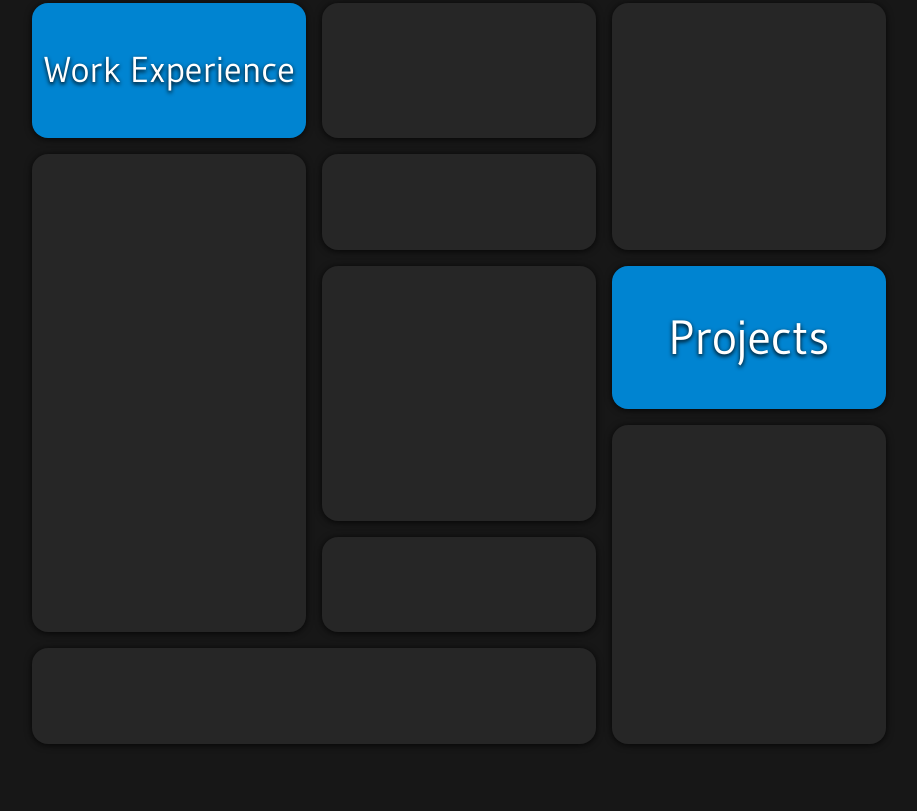
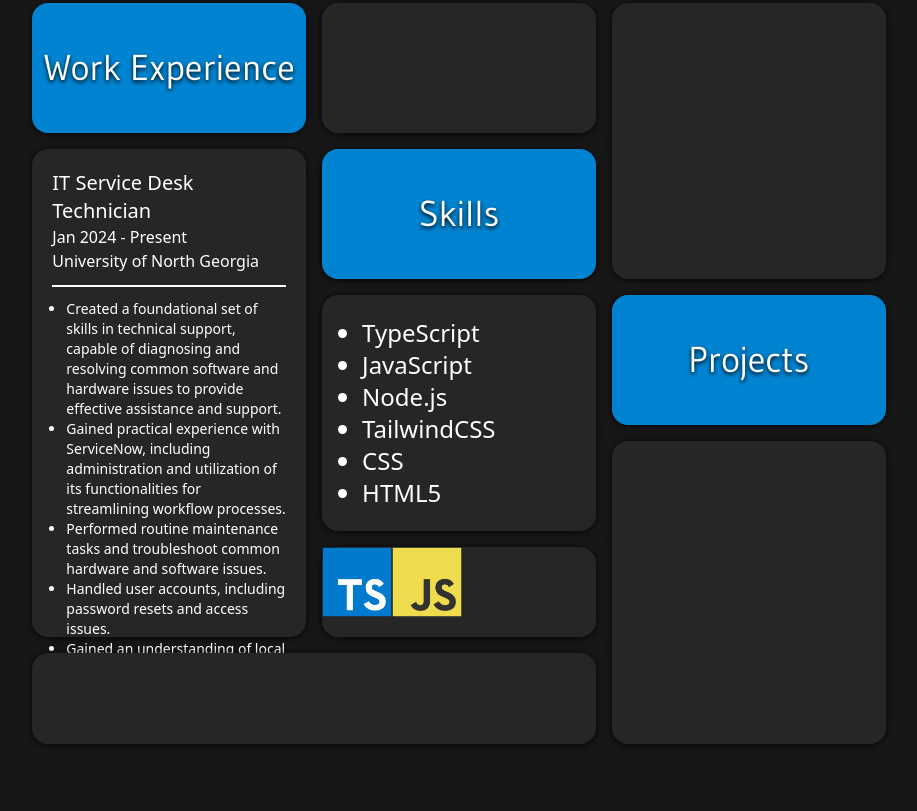
Before and after one commit to aidanbh16/Personal-Website, a website: page public/index.html in a window 1280 px wide. Shown: the part 1109-1920 px from the top of the page, without its empty margins (181-1098 px from the left). Drawn offline with nearby package versions, Linux system fonts and the light colour scheme; files that its build step writes are made by us from their sources; a web font is replaced by a local one.

Commit message:
Added info, techicons, and fixed up animation timing and behavior

```diff
--- a/public/index.html
+++ b/public/index.html
@@ -15,9 +15,9 @@
 <body class="w-100vh h-100vh bg-neutral-800 overflow-x-hidden">
     <header class="w-full h-10 bg-neutral-800 flex font-primary fixed z-10">
         <div class="w-1/3 h-10 flex items-center justify-start invert-95">
-            <a href="https://github.com/aidanbh16" target="_blank"><img src="assets/github.png" class="w-7 ml-5 hover:scale-110 bg-orange-400 hover:cursor-pointer"></a>
-            <a href="https://www.linkedin.com/in/aidan-holton/" target="_blank"><img src="assets/instagram.png" class="w-7 mr-5 ml-5 hover:scale-110 bg-orange-400 hover:cursor-pointer"></a>
-            <a href="https://www.linkedin.com/in/aidan-holton/" target="_blank"><img src="assets/linkedin.png" class="w-7 hover:scale-110 bg-orange-400 hover:cursor-pointer"></a>
+            <a href="https://github.com/aidanbh16" target="_blank"><img src="assets/socialIcons/github.png" class="w-7 ml-5 hover:scale-110 bg-orange-400 hover:cursor-pointer"></a>
+            <a href="https://www.linkedin.com/in/aidan-holton/" target="_blank"><img src="assets/socialIcons/instagram.png" class="w-7 mr-5 ml-5 hover:scale-110 bg-orange-400 hover:cursor-pointer"></a>
+            <a href="https://www.linkedin.com/in/aidan-holton/" target="_blank"><img src="assets/socialIcons/linkedin.png" class="w-7 hover:scale-110 bg-orange-400 hover:cursor-pointer"></a>
         </div>
         <div class="w-1/3 h-10 text-sky-400 flex items-center justify-center">
             <span class="font-bold">Aidan Holton</span>
@@ -41,7 +41,7 @@
       </div>
     </section>
     <section class="w-full h-247 flex justify-center items-center bg-neutral-900">
-      <div class="w-2/3 h-3/4 grid grid-cols-3 gap-4">
+      <div class="w-2/3 h-3/4 grid grid-cols-3 gap-4 grid-flow-row-dense">
         <div id="grid1" class="bg-sky-600 flex items-center justify-center [box-shadow:_0_1px_7px_rgb(0_0_0_/_0.8)] rounded-2xl opacity-0">
           <h1 class="text-white font-primary text-4xl [text-shadow:_0_2px_4px_rgb(0_0_0_/_1)]"><span>Work Experience</span></h1>
         </div>
@@ -51,25 +51,49 @@
         <div id="grid3" class="bg-neutral-800 flex col-span-1 row-span-2 [box-shadow:_0_1px_7px_rgb(0_0_0_/_0.8)] rounded-2xl opacity-0">
 
         </div>
-        <div id="grid4" class="bg-neutral-800 flex row-span-4 [box-shadow:_0_1px_7px_rgb(0_0_0_/_0.8)] rounded-2xl opacity-0">
+        <div id="grid4" class="bg-neutral-800 row-span-4 [box-shadow:_0_1px_7px_rgb(0_0_0_/_0.8)] rounded-2xl opacity-0">
+          <div class="block absolute p-5">
+            <h2 class="text-white text-xl">IT Service Desk Technician</h2>
+            <h3 class="text-white text-l">Jan 2024 - Present</h3>
+            <h4 class="text-white text-l">University of North Georgia</h3>
+            <div class="h-0.5 bg-white mt-3"></div>
+            <ul class="text-white text-sm list-disc mt-3 ml-3.5">
+              <li>Created a foundational set of skills in technical support, capable of diagnosing and resolving common software and hardware issues to provide effective assistance and support.</li>
+              <li>Gained practical experience with ServiceNow, including administration and utilization of its functionalities for streamlining workflow processes.</li>
+              <li>Performed routine maintenance tasks and troubleshoot common hardware and software issues.</li>
+              <li>Handled user accounts, including password resets and access issues.</li>
+              <li>Gained an understanding of local networks and basic network troubleshooting.</li>
+            </ul>
+          </div>
+        </div>
+        <div id="grid5" class="bg-sky-600 flex items-center justify-center [box-shadow:_0_1px_7px_rgb(0_0_0_/_0.8)] rounded-2xl opacity-0">
+          <h1 class="text-white font-primary text-4xl [text-shadow:_0_2px_4px_rgb(0_0_0_/_1)]"><span>Skills</span></h1>
+        </div>
+        <div id="grid6" class="bg-neutral-800 flex row-span-2 [box-shadow:_0_1px_7px_rgb(0_0_0_/_0.8)] rounded-2xl opacity-0">
+          <div class="flex items-center ml-10">
+            <ul class="text-white text-2xl list-disc absolute">
+              <li>TypeScript</li>
+              <li>JavaScript</li>
+              <li>Node.js</li>
+              <li>TailwindCSS</li>
+              <li>CSS</li>
+              <li>HTML5</li>
+            </ul>
+          </div>
+        </div>
+        <div id="grid7" class="bg-sky-600 flex items-center justify-center [box-shadow:_0_1px_7px_rgb(0_0_0_/_0.8)] rounded-2xl opacity-0">
+          <h1 class="text-white font-primary text-4xl [text-shadow:_0_2px_4px_rgb(0_0_0_/_1)]"><span>Projects</span></h1>
+        </div>
+        <div id="grid8" class="bg-neutral-800 flex row-span-3 col-span-1 [box-shadow:_0_1px_7px_rgb(0_0_0_/_0.8)] rounded-2xl opacity-0">
 
         </div>
-        <div id="grid5" class="bg-neutral-800 flex col-span-1 row-span-1 [box-shadow:_0_1px_7px_rgb(0_0_0_/_0.8)] rounded-2xl opacity-0">
-          <h1 class="text-white font-primary [text-shadow:_0_2px_4px_rgb(0_0_0_/_1)]"><span></span></h1>
+        <div id="grid9" class="bg-neutral-800 flex col-span-1 row-span-1 [box-shadow:_0_1px_7px_rgb(0_0_0_/_0.8)] rounded-2xl opacity-0">
+          <div class="absolute flex items-center">
+            <img src="assets/techIcons/TypeScript.png" rel="typescript" class="w-17.5 h-17.5">
+            <img src="assets/techIcons/JavaScript.png" rel="typescript" class="w-17.5 h-17.5">
+          </div>
         </div>
-        <div id="grid6" class="bg-neutral-800 flex items-center justify-center row-span-2 [box-shadow:_0_1px_7px_rgb(0_0_0_/_0.8)] rounded-2xl opacity-0">
-
-        </div>
-        <div id="grid7" class="bg-sky-600 flex items-center justify-center [box-shadow:_0_1px_7px_rgb(0_0_0_/_0.8)] rounded-2xl opacity-0">
-          <h1 class="text-white font-primary text-5xl [text-shadow:_0_2px_4px_rgb(0_0_0_/_1)]"><span>Projects</span></h1>
-        </div>
-        <div id="grid8" class="bg-neutral-800 flex row-span-3 [box-shadow:_0_1px_7px_rgb(0_0_0_/_0.8)] rounded-2xl opacity-0">
-
-        </div>
-        <div id="grid9" class="bg-neutral-800 flex [box-shadow:_0_1px_7px_rgb(0_0_0_/_0.8)] rounded-2xl opacity-0">
-          <h1 class="text-white font-primary [text-shadow:_0_2px_4px_rgb(0_0_0_/_1)]"><span></span></h1>
-        </div>
-        <div id="grid10" class="bg-neutral-800 flex col-span-2 [box-shadow:_0_1px_7px_rgb(0_0_0_/_0.8)] rounded-2xl opacity-0">
+        <div id="grid10" class="bg-neutral-800 flex col-span-2 row-span-1 [box-shadow:_0_1px_7px_rgb(0_0_0_/_0.8)] rounded-2xl opacity-0">
 
         </div>
       </div>
--- a/public/scripts/gridAnimations.js
+++ b/public/scripts/gridAnimations.js
@@ -4,34 +4,34 @@ window.addEventListener("scroll", function(){
         if(this.window.scrollY >= 700){
             setTimeout(function() {
                 document.getElementById("grid1").classList.add("grid1SlideAnimation");
-            }, 1250);
+            }, 950);
             setTimeout(function() {
                 document.getElementById("grid2").classList.add("grid2SlideAnimation");
-            }, 850);
+            }, 650);
             setTimeout(function() {
                 document.getElementById("grid3").classList.add("grid3SlideAnimation");
+            }, 550);
+            setTimeout(function() {
+                document.getElementById("grid4").classList.add("grid4SlideAnimation");
             }, 800);
             setTimeout(function() {
-                document.getElementById("grid4").classList.add("grid4SlideAnimation");
-            }, 1050);
-            setTimeout(function() {
                 document.getElementById("grid5").classList.add("grid5SlideAnimation");
-            }, 650);
+            }, 350);
             setTimeout(function() {
                 document.getElementById("grid6").classList.add("grid6SlideAnimation");
-            }, 0);
+            }, 100);
             setTimeout(function() {
                 document.getElementById("grid7").classList.add("grid7SlideAnimation");
             }, 200);
             setTimeout(function() {
                 document.getElementById("grid8").classList.add("grid8SlideAnimation");
-            }, 600);
+            }, 400);
             setTimeout(function() {
                 document.getElementById("grid9").classList.add("grid9SlideAnimation");
-            }, 500);
+            }, 300);
             setTimeout(function() {
                 document.getElementById("grid10").classList.add("grid10SlideAnimation");
-            }, 800);
+            }, 500);
             animationCheck = true;
         }
     }
--- a/public/styles/gridAnimations.css
+++ b/public/styles/gridAnimations.css
@@ -1,41 +1,41 @@
 .grid1SlideAnimation{
-    animation: grid1Slide 250ms ease-in forwards;
+    animation: grid1Slide 200ms ease-out forwards;
 }
 
 .grid2SlideAnimation{
-    animation: grid2Slide 250ms ease-in forwards;
+    animation: grid2Slide 200ms ease-out forwards;
 }
 
 .grid3SlideAnimation{
-    animation: grid3Slide 250ms ease-in forwards;
+    animation: grid3Slide 200ms ease-out forwards;
 }
 
 .grid4SlideAnimation{
-    animation: grid4Slide 250ms ease-in forwards;
+    animation: grid4Slide 200ms ease-out forwards;
 }
 
 .grid5SlideAnimation{
-    animation: grid5Slide 250ms ease-in forwards;
+    animation: grid5Slide 200ms ease-out forwards;
 }
 
 .grid6SlideAnimation{
-    animation: grid6Slide 250ms ease-in forwards;
+    animation: grid6Slide 200ms ease-out forwards;
 }
 
 .grid7SlideAnimation{
-    animation: grid7Slide 250ms ease-in forwards;
+    animation: grid7Slide 200ms ease-out forwards;
 }
 
 .grid8SlideAnimation{
-    animation: grid8Slide 250ms ease-in forwards;
+    animation: grid8Slide 200ms ease-out forwards;
 }
 
 .grid9SlideAnimation{
-    animation: grid9Slide 250ms ease-in forwards;
+    animation: grid9Slide 200ms ease-out forwards;
 }
 
 .grid10SlideAnimation{
-    animation: grid10Slide 250ms ease-in forwards;
+    animation: grid10Slide 200ms ease-out forwards;
 }
 
 @keyframes grid1Slide{
```
Also changed, not shown: public/assets/socialIcons/github.png (renamed from public/assets/github.png), public/assets/socialIcons/instagram.png (renamed from public/assets/instagram.png), public/assets/socialIcons/linkedin.png (renamed from public/assets/linkedin.png), public/assets/techIcons/CSS3.png (added), public/assets/techIcons/Git.png (added), public/assets/techIcons/HTML5.png (added), public/assets/techIcons/JavaScript.png (added), public/assets/techIcons/Node.js.png (added), public/assets/techIcons/Tailwind CSS.png (added), public/assets/techIcons/TypeScript.png (added).
